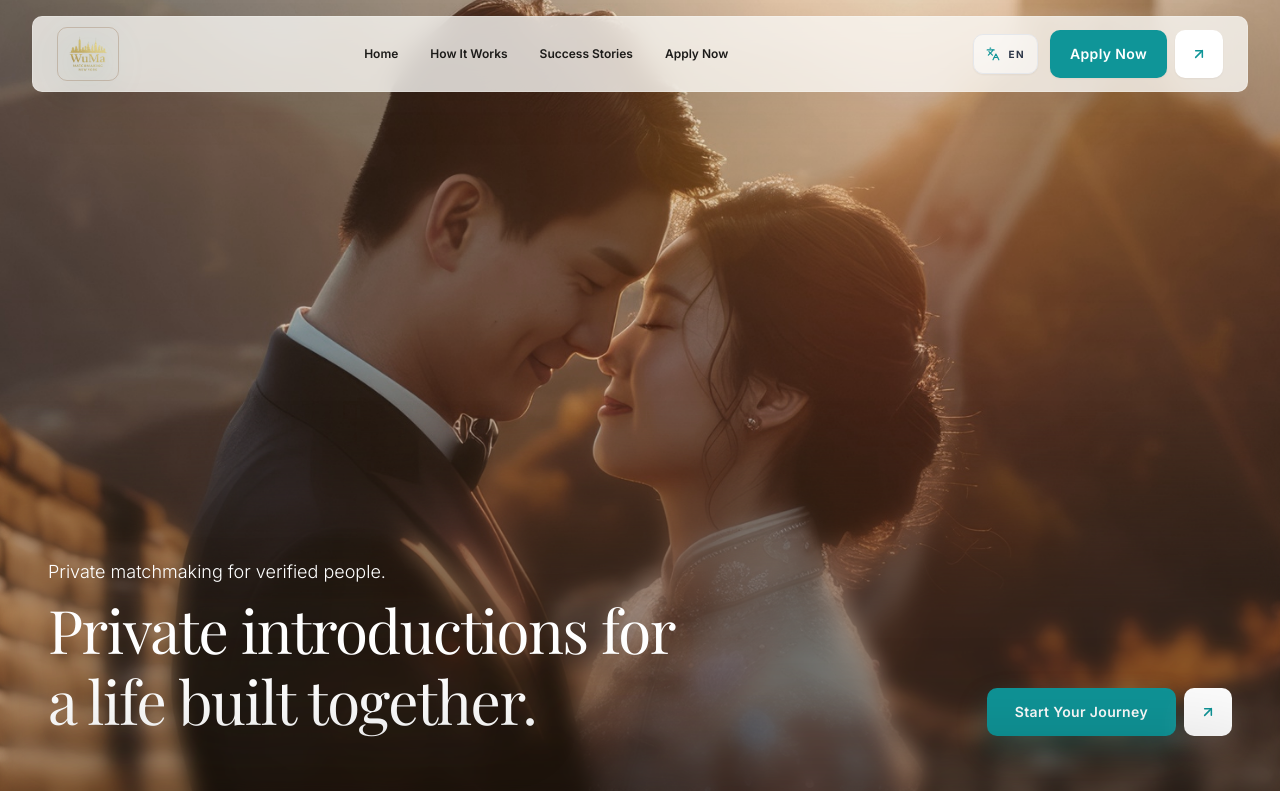
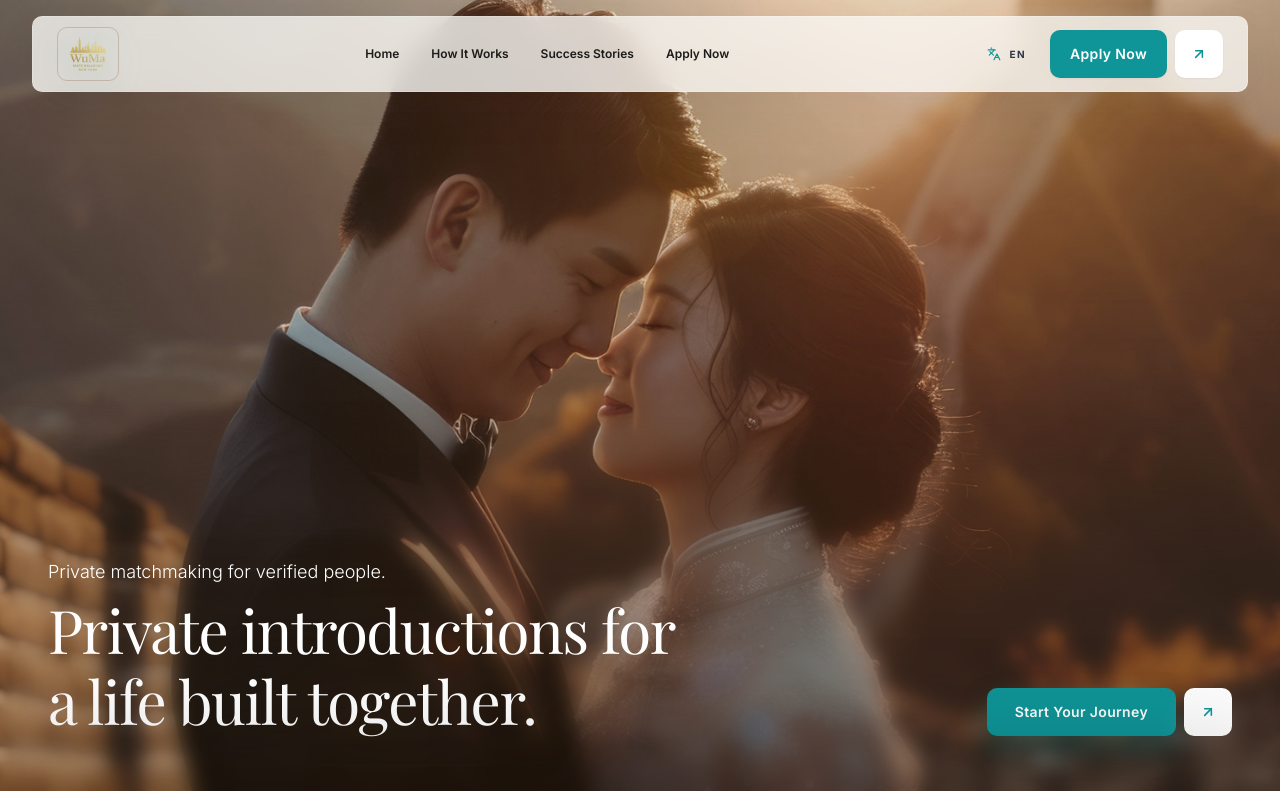
Before and after one commit to RaiNoumanMansab/wumamatchfigma, a React (Vite) app: page / in a window 1280 px wide. Shown: the top 791 px of the page. Built offline with nearby package versions, Linux system fonts and the light colour scheme; a web font is replaced by a local one.

Commit message:
style(Navbar): remove redundant border and background classes from language switch button

```diff
--- a/src/components/layout/Navbar.tsx
+++ b/src/components/layout/Navbar.tsx
@@ -72,7 +72,7 @@ px-2 py-1 transition-colors duration-300 hover:border-[#0F9598]/45"
           <button
             type="button"
             onClick={() => setLocale(nextLanguage.locale)}
-            className="inline-flex h-10 items-center gap-2 rounded-[10px] md:border md:border-[#0F9598]/16 md:bg-white/55 px-3 text-[10px] font-bold uppercase tracking-[0.14em] text-[#1C1B19]/72 md:shadow-sm transition-all duration-300 hover:border-[#0F9598]/35 hover:bg-white hover:text-[#0F9598]"
+            className="inline-flex h-10 items-center gap-2 rounded-[10px]  px-3 text-[10px] font-bold uppercase tracking-[0.14em] text-[#1C1B19]/72  transition-all duration-300 hover:border-[#0F9598]/35 hover:bg-white hover:text-[#0F9598]"
             aria-label={`Switch language to ${nextLanguage.label}`}
             title={currentLanguage.label}
           >
```
